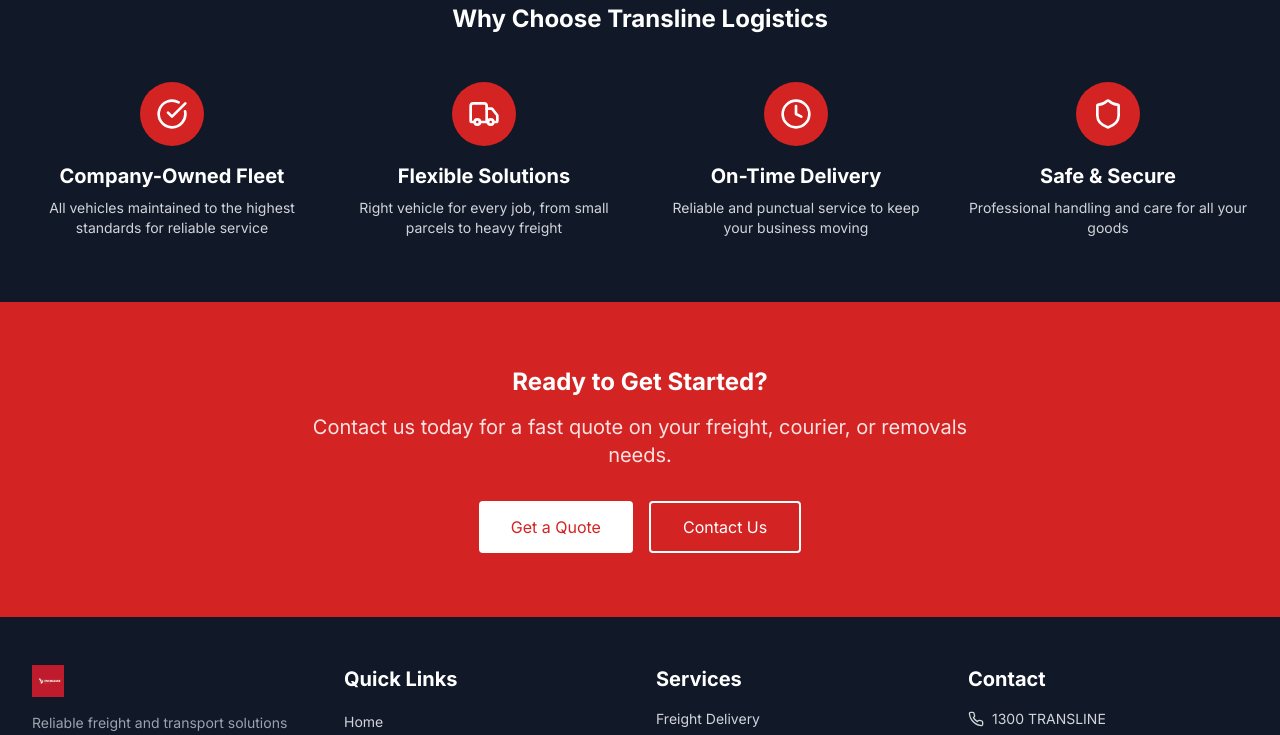
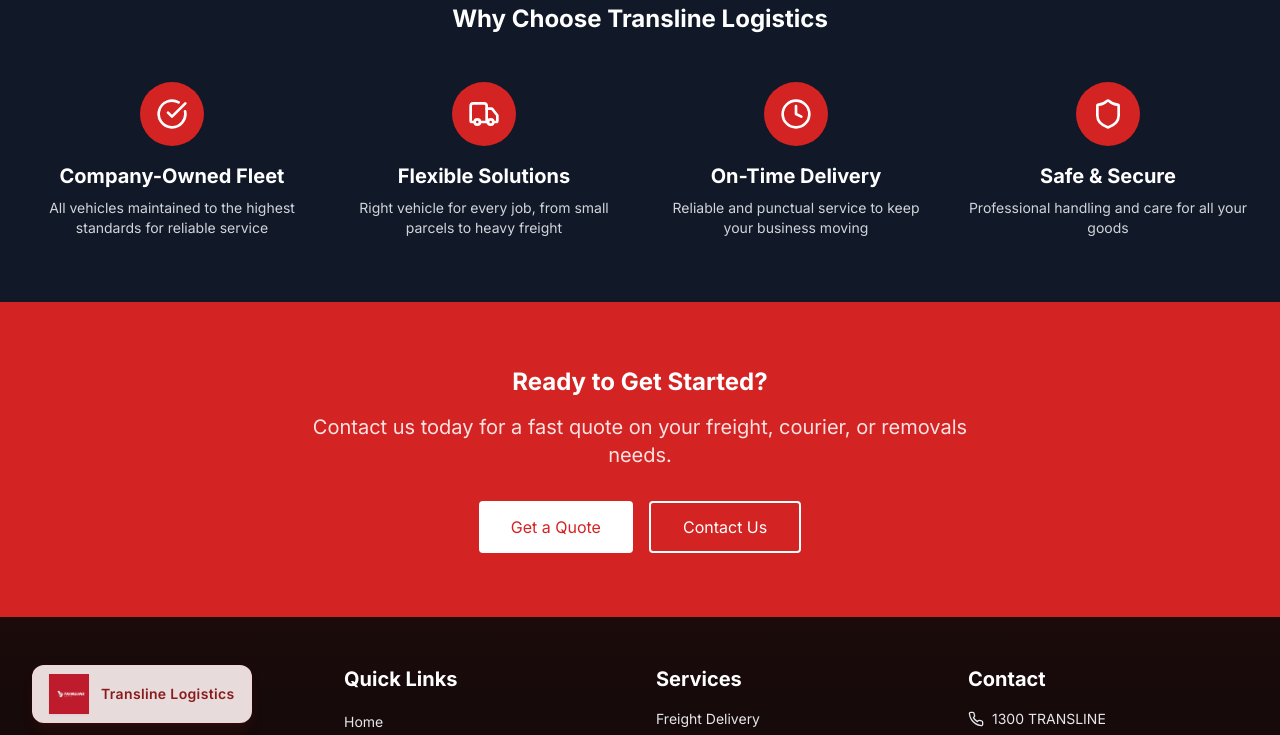
Before and after one commit to infotranslinelogistics-coder/Translineweb, a React (Vite) app: page / in a window 1280 px wide. Shown: the part 2000-2735 px from the top of the page. Built offline with nearby package versions, Linux system fonts and the light colour scheme; the HTML template or start-up script is replaced by a standard one.

Commit message:
Enhance logo styling and animation

```diff
--- a/src/components/Footer.tsx
+++ b/src/components/Footer.tsx
@@ -13,15 +13,22 @@
   };
 
   return (
-    <footer className="bg-gray-900 text-gray-300">
+    <footer className="bg-gradient-to-b from-[#1B0B0B] via-[#130909] to-[#0B0909] text-gray-200">
       <div className="max-w-7xl mx-auto px-4 sm:px-6 lg:px-8 py-12">
         <div className="grid grid-cols-1 md:grid-cols-4 gap-8">
           {/* Company Info */}
           <div className="md:col-span-1">
-            <div className="flex items-center gap-2 mb-4">
-              <img src={logo} alt="Transline Logistics" className="h-8" />
+            <div className="flex items-center gap-3 mb-4 w-fit rounded-xl bg-[#FEF2F2]/90 px-4 py-2 border border-[#FAD4D4]/80 shadow-lg shadow-[#D32323]/10">
+              <img
+                src={logo}
+                alt="Transline Logistics"
+                className="h-10 w-auto animate-logo-pop transition-transform duration-300 ease-out hover:scale-105 drop-shadow-sm"
+              />
+              <div className="text-sm font-semibold text-[#8A1B1B] tracking-wide">
+                Transline Logistics
+              </div>
             </div>
-            <p className="text-sm text-gray-400">
+            <p className="text-sm text-gray-300/90">
               Reliable freight and transport solutions across Perth.
             </p>
           </div>
--- a/src/components/Header.tsx
+++ b/src/components/Header.tsx
@@ -26,15 +26,19 @@
   };
 
   return (
-    <header className="bg-white border-b border-gray-200 sticky top-0 z-50">
+    <header className="bg-gradient-to-r from-white via-[#FFF7F7] to-white border-b border-[#FAD4D4]/70 shadow-sm sticky top-0 z-50">
       <div className="max-w-7xl mx-auto px-4 sm:px-6 lg:px-8">
         <div className="flex justify-between items-center h-16">
           {/* Logo */}
           <button
             onClick={() => handleNavigate('home')}
-            className="flex items-center gap-2 hover:opacity-80 transition-opacity"
+            className="flex items-center gap-3 bg-[#FEF2F2]/80 px-4 py-2 rounded-xl border border-[#FAD4D4]/80 shadow-sm transition-all duration-300 hover:-translate-y-0.5 hover:shadow-lg hover:border-[#D32323]/60 focus:outline-none focus:ring-2 focus:ring-offset-2 focus:ring-[#D32323]/60 focus:ring-offset-white"
           >
-            <img src={logo} alt="Transline Logistics" className="h-10" />
+            <img
+              src={logo}
+              alt="Transline Logistics"
+              className="h-12 w-auto animate-logo-pop drop-shadow-sm transition-transform duration-300 ease-out hover:scale-105"
+            />
           </button>
 
           {/* Desktop Navigation */}
@@ -63,7 +67,7 @@
           {/* Mobile Menu Button */}
           <button
             onClick={() => setMobileMenuOpen(!mobileMenuOpen)}
-            className="md:hidden p-2 text-gray-600 hover:text-gray-900"
+            className="md:hidden p-2 text-gray-600 hover:text-[#D32323] transition-colors"
           >
             {mobileMenuOpen ? <X className="h-6 w-6" /> : <Menu className="h-6 w-6" />}
           </button>
--- a/src/index.css
+++ b/src/index.css
@@ -78,3 +78,26 @@
     font-size: var(--font-size);
   }
 }
+
+@keyframes logo-pop {
+  0% {
+    transform: scale(0.85);
+    opacity: 0;
+    filter: drop-shadow(0 0 0 rgba(211, 35, 35, 0.25));
+  }
+  70% {
+    transform: scale(1.08);
+    opacity: 1;
+    filter: drop-shadow(0 0 18px rgba(211, 35, 35, 0.18));
+  }
+  100% {
+    transform: scale(1);
+    filter: drop-shadow(0 8px 22px rgba(211, 35, 35, 0.14));
+  }
+}
+
+@layer utilities {
+  .animate-logo-pop {
+    animation: logo-pop 650ms ease-out;
+  }
+}
```
Also changed, not shown: 1 other file (tests, documents, lock files or other folders).
